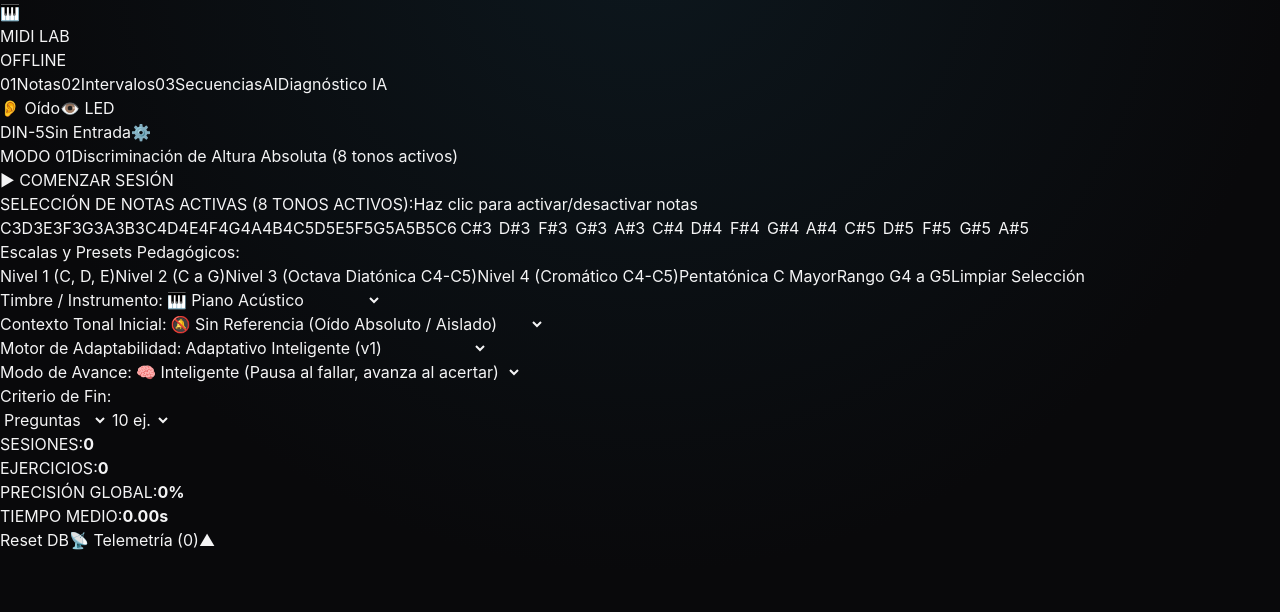
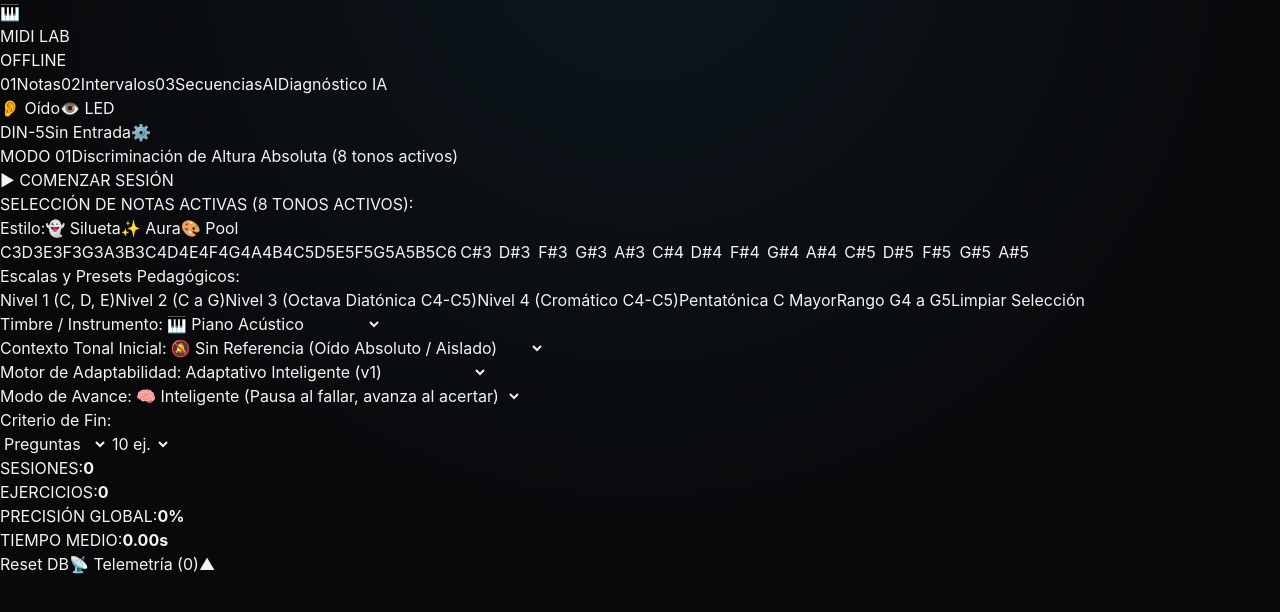
Before and after one commit to ferwargit/midi-laboratory, a React (Vite) app in the folder src/renderer/: page / in a window 1280 px wide. Shown: the top 612 px of the page. Built offline with nearby package versions, Linux system fonts and the light colour scheme.

Commit message:
feat: agregar selector de tema visual en las vistas de Piano, Secuencias y Nota Única

```diff
--- a/src/renderer/src/components/trainer/PianoKeyboard.tsx
+++ b/src/renderer/src/components/trainer/PianoKeyboard.tsx
@@ -1,6 +1,8 @@
 import React, { useState, memo } from 'react'
 import { isBlackKey, midiNoteToName } from '../../domain/music/noteUtils'
 import { NotePerformance } from '../../domain/adaptation/types'
+
+export type KeyboardVisualTheme = 'ghost_neon' | 'ambient_glow' | 'pool_heatmap'
 
 interface PianoKeyboardProps {
   keys: number[]
@@ -13,6 +15,7 @@ interface PianoKeyboardProps {
   showHeatmap?: boolean
   isInteractiveTraining?: boolean
   disabled?: boolean
+  visualTheme?: KeyboardVisualTheme
 }
 
 function PianoKeyboardComponent({
@@ -25,7 +28,8 @@ function PianoKeyboardComponent({
   performances,
   showHeatmap = false,
   isInteractiveTraining = false,
-  disabled = false
+  disabled = false,
+  visualTheme = 'ghost_neon'
 }: PianoKeyboardProps): React.ReactElement {
   const whiteKeys = keys.filter((k) => !isBlackKey(k))
   const [clickedNote, setClickedNote] = useState<number | null>(null)
@@ -48,18 +52,18 @@ function PianoKeyboardComponent({
   const getKeyStyle = (
     note: number,
     black: boolean
-  ): { bg: string; text: string; dot?: boolean; border?: string } => {
+  ): { bg: string; text: string; dot?: boolean; borderBottom?: string; opacity?: string } => {
     const isPhysicallyPressed = Array.isArray(pressedNotes) && pressedNotes.includes(note)
     const isVirtualClicked = clickedNote === note
     const isCurrentlyActive = isPhysicallyPressed || isVirtualClicked
     const isStimulusPlaying = Array.isArray(stimulusNotes) && stimulusNotes.includes(note)
 
-    // 1. PRIORIDAD: Tecla pulsada por el usuario (Ámbar Neón)
+    // 1. PRIORIDAD MÁXIMA: Tecla pulsada por el usuario (Ámbar Neón)
     if (isCurrentlyActive) {
       return {
         bg: black
-          ? 'bg-amber-400 shadow-[0_0_20px_rgba(251,191,36,1)] brightness-125'
-          : 'bg-amber-300 shadow-[0_0_25px_rgba(251,191,36,1)] brightness-125',
+          ? 'bg-amber-400 shadow-[0_0_25px_rgba(251,191,36,1)] brightness-125'
+          : 'bg-amber-300 shadow-[0_0_28px_rgba(251,191,36,1)] brightness-125',
         text: 'text-zinc-950 font-black'
       }
     }
@@ -68,68 +72,103 @@ function PianoKeyboardComponent({
     if (isStimulusPlaying) {
       return {
         bg: black
-          ? 'bg-cyan-400 shadow-[0_0_20px_rgba(34,211,238,1)] brightness-125'
-          : 'bg-cyan-300 shadow-[0_0_25px_rgba(34,211,238,1)] brightness-125',
+          ? 'bg-cyan-400 shadow-[0_0_25px_rgba(34,211,238,1)] brightness-125'
+          : 'bg-cyan-300 shadow-[0_0_28px_rgba(34,211,238,1)] brightness-125',
         text: 'text-zinc-950 font-black'
       }
     }
 
     const isNoteActive = Array.isArray(activeNotes) && activeNotes.includes(note)
 
-    // 3. HEATMAP ANALÍTICO
+    // 3. MODO HEATMAP DURANTE LA SESIÓN / RESUMEN
     if (showHeatmap) {
       const perf = performances?.get(note)
       const attempts = perf?.attempts ?? 0
       const accuracy = perf?.accuracyPercentage ?? 0
 
+      // Si ya tiene intentos evaluados
       if (attempts > 0) {
         if (accuracy >= 85) {
           return {
-            bg: black ? 'bg-emerald-600 shadow-inner' : 'bg-emerald-500 shadow-inner',
+            bg: black
+              ? 'bg-emerald-600 shadow-[inset_0_-4px_6px_rgba(0,0,0,0.5),0_0_12px_rgba(16,185,129,0.5)]'
+              : 'bg-emerald-500 shadow-[inset_0_-6px_8px_rgba(0,0,0,0.2),0_0_12px_rgba(16,185,129,0.4)]',
             text: 'text-white font-bold'
           }
         }
         if (accuracy >= 50) {
           return {
-            bg: black ? 'bg-amber-600 shadow-inner' : 'bg-amber-400 shadow-inner',
-            text: 'text-zinc-950 font-bold'
+            bg: black
+              ? 'bg-amber-600 shadow-[inset_0_-4px_6px_rgba(0,0,0,0.5),0_0_12px_rgba(245,158,11,0.5)]'
+              : 'bg-amber-400 shadow-[inset_0_-6px_8px_rgba(0,0,0,0.2),0_0_12px_rgba(245,158,11,0.4)]',
+            text: 'text-zinc-950 font-black'
           }
         }
         return {
-          bg: black ? 'bg-rose-600 shadow-inner' : 'bg-rose-500 shadow-inner',
+          bg: black
+            ? 'bg-rose-600 shadow-[inset_0_-4px_6px_rgba(0,0,0,0.5),0_0_12px_rgba(244,63,94,0.5)]'
+            : 'bg-rose-500 shadow-[inset_0_-6px_8px_rgba(0,0,0,0.2),0_0_12px_rgba(244,63,94,0.4)]',
           text: 'text-white font-bold'
         }
       }
 
+      // Si es una tecla activa pero aún con 0 intentos: aplicamos el tema visual elegido
       if (isNoteActive) {
+        if (visualTheme === 'ghost_neon') {
+          return {
+            bg: black
+              ? 'bg-gradient-to-b from-zinc-800 via-zinc-900 to-zinc-950 border-b-4 border-sky-400 shadow-[0_4px_12px_rgba(56,189,248,0.3)]'
+              : 'bg-gradient-to-b from-white via-zinc-100 to-zinc-200 border-b-4 border-sky-500 shadow-[0_4px_12px_rgba(56,189,248,0.25)]',
+            text: black ? 'text-white font-bold' : 'text-zinc-950 font-black',
+            dot: true
+          }
+        }
+
+        if (visualTheme === 'ambient_glow') {
+          return {
+            bg: black
+              ? 'bg-gradient-to-b from-zinc-800 to-zinc-950 shadow-[inset_0_4px_10px_rgba(56,189,248,0.5)]'
+              : 'bg-gradient-to-b from-white via-zinc-50 to-zinc-200 shadow-[inset_0_4px_12px_rgba(56,189,248,0.35)]',
+            text: 'text-sky-400 font-black',
+            dot: true
+          }
+        }
+
+        // pool_heatmap
         return {
           bg: black
-            ? 'bg-gradient-to-b from-zinc-800 to-zinc-950 shadow-md'
-            : 'bg-gradient-to-b from-zinc-100 via-zinc-200 to-zinc-300 shadow-sm',
-          text: black ? 'text-zinc-400' : 'text-zinc-700',
-          dot: true
+            ? 'bg-sky-900 border border-sky-500/60 shadow-[0_0_10px_rgba(56,189,248,0.4)]'
+            : 'bg-sky-950/70 border border-sky-500/50 text-sky-200',
+          text: black ? 'text-sky-100 font-bold' : 'text-sky-300 font-bold'
+        }
+      }
+
+      // Teclas inactivas durante la sesión
+      if (visualTheme === 'ghost_neon') {
+        return {
+          bg: black ? 'bg-zinc-900/60 border-zinc-900' : 'bg-zinc-800/40 border-zinc-800/50',
+          text: 'text-zinc-600 font-normal',
+          opacity: 'opacity-25'
         }
       }
 
       return {
-        bg: black
-          ? 'bg-zinc-900 border-zinc-800 text-zinc-600'
-          : 'bg-zinc-300/30 border-zinc-700/30 text-zinc-500',
-        text: black ? 'text-zinc-600' : 'text-zinc-500'
+        bg: black ? 'bg-zinc-900 border-zinc-800' : 'bg-zinc-300/30 border-zinc-700/30',
+        text: 'text-zinc-600 font-medium',
+        opacity: 'opacity-40'
       }
     }
 
-    // 4. MODO CONFIGURACIÓN PREVIA (Pool Activo)
+    // 4. MODO CONFIGURACIÓN PREVIA
     if (isNoteActive) {
       return {
         bg: black
-          ? 'bg-sky-600 shadow-[inset_0_-4px_6px_rgba(0,0,0,0.5),0_0_12px_rgba(2,132,199,0.5)]'
-          : 'bg-sky-400 shadow-[inset_0_-6px_8px_rgba(0,0,0,0.2),0_0_15px_rgba(56,189,248,0.4)]',
+          ? 'bg-sky-600 shadow-[inset_0_-4px_6px_rgba(0,0,0,0.5),0_0_15px_rgba(2,132,199,0.5)]'
+          : 'bg-sky-400 shadow-[inset_0_-6px_8px_rgba(0,0,0,0.2),0_0_18px_rgba(56,189,248,0.4)]',
         text: black ? 'text-white font-bold' : 'text-zinc-950 font-black'
       }
     }
 
-    // 5. ESTADO EN REPOSO ESTÁNDAR
     if (black) {
       return {
         bg: 'bg-gradient-to-b from-zinc-800 via-zinc-900 to-zinc-950 shadow-[0_8px_14px_rgba(0,0,0,0.7),inset_0_1px_1px_rgba(255,255,255,0.15)]',
@@ -166,15 +205,15 @@ function PianoKeyboardComponent({
               disabled={disabled}
               onClick={(): void => handleKeyInteraction(note)}
               title={`${midiNoteToName(note)} (${note})`}
-              className={`relative flex-1 h-full rounded-b-lg border-r border-zinc-400/40 last:border-r-0 flex flex-col justify-end items-center pb-2 transition-all duration-75 cursor-pointer active:translate-y-[2px] ${
+              className={`relative flex-1 h-full rounded-b-lg border-r border-zinc-400/40 last:border-r-0 flex flex-col justify-end items-center pb-2 transition-all duration-100 cursor-pointer active:translate-y-[2px] ${
                 style.bg
-              } ${style.text} ${disabled ? 'cursor-default' : ''}`}
+              } ${style.text} ${style.opacity || 'opacity-100'} ${disabled ? 'cursor-default' : ''}`}
             >
               <span className="text-[10px] md:text-xs font-bold tracking-tighter leading-none">
                 {midiNoteToName(note)}
               </span>
               {style.dot && (
-                <span className="absolute top-2.5 w-2 h-2 rounded-full bg-sky-500 shadow-[0_0_8px_rgba(56,189,248,0.8)]" />
+                <span className="absolute top-2.5 w-2 h-2 rounded-full bg-sky-400 shadow-[0_0_8px_rgba(56,189,248,0.9)]" />
               )}
             </button>
           )
@@ -202,15 +241,15 @@ function PianoKeyboardComponent({
                   left: `${leftPercent}%`,
                   width: `${blackKeyWidthPercent}%`
                 }}
-                className={`absolute top-0 h-[64%] rounded-b-md z-20 flex flex-col justify-end items-center pb-1.5 transition-all duration-75 cursor-pointer border-x border-b border-black/80 active:translate-y-[2px] ${
+                className={`absolute top-0 h-[64%] rounded-b-md z-20 flex flex-col justify-end items-center pb-1.5 transition-all duration-100 cursor-pointer border-x border-b border-black/80 active:translate-y-[2px] ${
                   style.bg
-                } ${style.text} ${disabled ? 'cursor-default' : ''}`}
+                } ${style.text} ${style.opacity || 'opacity-100'} ${disabled ? 'cursor-default' : ''}`}
               >
                 <span className="text-[8px] md:text-[9px] font-semibold tracking-tight leading-none scale-90">
                   {midiNoteToName(note)}
                 </span>
                 {style.dot && (
-                  <span className="absolute top-2 w-1.5 h-1.5 rounded-full bg-sky-400 shadow-[0_0_6px_rgba(56,189,248,0.9)]" />
+                  <span className="absolute top-2 w-1.5 h-1.5 rounded-full bg-sky-400 shadow-[0_0_8px_rgba(56,189,248,1)]" />
                 )}
               </button>
             )
--- a/src/renderer/src/components/views/IntervalsView.tsx
+++ b/src/renderer/src/components/views/IntervalsView.tsx
@@ -1,11 +1,11 @@
-import React from 'react'
+import React, { useState } from 'react'
 import { UseIntervalTrainerReturn } from '../../hooks/useIntervalTrainer'
 import { getIntervalDefinition } from '../../domain/music/intervals'
 import { ADVANCE_MODE_OPTIONS, AdvanceMode, SessionLimitType } from '../../domain/exercise/types'
 import { midiNoteToName } from '../../domain/music/noteUtils'
 import { Card } from '../ui/Card'
 import { Button } from '../ui/Button'
-import { PianoKeyboard } from '../trainer/PianoKeyboard'
+import { PianoKeyboard, KeyboardVisualTheme } from '../trainer/PianoKeyboard'
 import { IntervalFeedbackPanel } from '../trainer/IntervalFeedbackPanel'
 import { IntervalSummaryCard } from '../trainer/IntervalSummaryCard'
 
@@ -30,6 +30,8 @@ export function IntervalsView({
   stimulusNotes = [],
   onVirtualKeyPress
 }: IntervalsViewProps): React.ReactElement {
+  const [visualTheme, setVisualTheme] = useState<KeyboardVisualTheme>('ghost_neon')
+
   const liveActiveNotes = trainer.isSessionActive
     ? trainer.firstNotePlayed !== null
       ? [trainer.firstNotePlayed]
@@ -46,12 +48,11 @@ export function IntervalsView({
     return `Pregunta ${trainer.currentQuestionIndex} de ${trainer.sessionQuestionsCount}`
   }
 
-  // 1. PANTALLA DE RESULTADOS
   if (trainer.isSessionFinished) {
     return (
       <IntervalSummaryCard
         history={trainer.sessionHistory}
-        onRepeatSession={trainer.startSession}
+        onRepeatSession={(): void => trainer.startSession()}
         onTrainWeakOnly={trainer.trainWeakIntervalsOnly}
         onResetToConfig={trainer.resetToConfig}
       />
@@ -60,7 +61,7 @@ export function IntervalsView({
 
   return (
     <div className="space-y-3">
-      {/* 2. CABECERA DINÁMICA (h-14 ESTANDARIZADA) */}
+      {/* CABECERA DINÁMICA */}
       <div className="flex justify-between items-center bg-zinc-900/60 backdrop-blur-xl border border-zinc-800/80 px-4 py-2.5 rounded-2xl shadow-lg h-14">
         <div className="flex items-center gap-3 font-mono">
           <span className="px-2 py-0.5 rounded-md bg-sky-950/80 border border-sky-800 text-sky-300 text-xs font-bold">
@@ -96,7 +97,7 @@ export function IntervalsView({
         </div>
       </div>
 
-      {/* 3. DISPLAY OLED HUD (SOLO VISIBLE CUANDO HAY SESIÓN ACTIVA) */}
+      {/* DISPLAY OLED HUD */}
       {trainer.isSessionActive && (
         <IntervalFeedbackPanel
           isSessionActive={trainer.isSessionActive}
@@ -109,7 +110,7 @@ export function IntervalsView({
         />
       )}
 
-      {/* 4. PIANO HERO CENTRAL (ANCLADO EN POSICIÓN IDÉNTICA) */}
+      {/* PIANO HERO CON SELECTOR DE TEMA VISUAL */}
       <div className="space-y-1.5">
         <div className="flex justify-between items-center text-xs font-mono text-zinc-400 px-1">
           <span>
@@ -119,9 +120,28 @@ export function IntervalsView({
                 : `🎹 PASO 2: [1ª Nota: ${midiNoteToName(trainer.firstNotePlayed!)}] ➔ TOCA LA 2ª NOTA DEL INTERVALO:`
               : `RANGO DE NOTAS BASE DE PARTIDA (${trainer.rootRangeNotes.length} TONOS):`}
           </span>
-          {!trainer.isSessionActive && (
-            <span className="text-xs text-zinc-500">Selecciona las notas base posibles</span>
-          )}
+
+          <div className="flex items-center gap-1 bg-zinc-950/90 p-1 rounded-xl border border-zinc-800/80 text-[10px] select-none">
+            <span className="text-zinc-500 px-1 uppercase font-semibold">Estilo:</span>
+            {[
+              ['ghost_neon', '👻 Silueta'],
+              ['ambient_glow', '✨ Aura'],
+              ['pool_heatmap', '🎨 Pool']
+            ].map(([mode, label]) => (
+              <button
+                key={mode}
+                type="button"
+                onClick={(): void => setVisualTheme(mode as KeyboardVisualTheme)}
+                className={`px-2 py-0.5 rounded-md font-bold transition-all cursor-pointer ${
+                  visualTheme === mode
+                    ? 'bg-sky-600 text-white shadow-[0_0_8px_rgba(56,189,248,0.4)]'
+                    : 'text-zinc-400 hover:text-zinc-200'
+                }`}
+              >
+                {label}
+              </button>
+            ))}
+          </div>
         </div>
 
         <PianoKeyboard
@@ -132,10 +152,11 @@ export function IntervalsView({
           isInteractiveTraining={trainer.isSessionActive}
           onPlayNoteVirtual={onVirtualKeyPress}
           onToggleNote={!trainer.isSessionActive ? trainer.toggleRootNote : undefined}
+          visualTheme={visualTheme}
         />
       </div>
 
-      {/* 5. DECK DE CONFIGURACIÓN */}
+      {/* DECK DE CONFIGURACIÓN */}
       {!trainer.isSessionActive && (
         <Card className="bg-zinc-900/60 backdrop-blur-xl border border-zinc-800/80 p-4 space-y-4 rounded-2xl">
           <div>
@@ -279,7 +300,7 @@ export function IntervalsView({
         </Card>
       )}
 
-      {/* 6. TELEMETRÍA EN VIVO */}
+      {/* TELEMETRÍA EN VIVO */}
       {trainer.isSessionActive && (
         <div className="grid grid-cols-3 gap-2.5 font-mono text-center select-none">
           <div className="bg-zinc-950/80 p-2.5 rounded-xl border border-zinc-800/80">
--- a/src/renderer/src/components/views/SequencesView.tsx
+++ b/src/renderer/src/components/views/SequencesView.tsx
@@ -1,9 +1,9 @@
-import React from 'react'
+import React, { useState } from 'react'
 import { UseSequenceTrainerReturn } from '../../hooks/useSequenceTrainer'
 import { ADVANCE_MODE_OPTIONS, AdvanceMode, SessionLimitType } from '../../domain/exercise/types'
 import { Card } from '../ui/Card'
 import { Button } from '../ui/Button'
-import { PianoKeyboard } from '../trainer/PianoKeyboard'
+import { PianoKeyboard, KeyboardVisualTheme } from '../trainer/PianoKeyboard'
 import { SequenceFeedbackPanel } from '../trainer/SequenceFeedbackPanel'
 import { SequenceSummaryCard } from '../trainer/SequenceSummaryCard'
 
@@ -28,6 +28,8 @@ export function SequencesView({
   stimulusNotes = [],
   onVirtualKeyPress
 }: SequencesViewProps): React.ReactElement {
+  const [visualTheme, setVisualTheme] = useState<KeyboardVisualTheme>('ghost_neon')
+
   const getSessionProgressLabel = (): string => {
     if (trainer.sessionLimitType === 'time') {
       return `⏳ Tiempo: ${formatTime(trainer.timeRemainingSeconds)} (Frase ${trainer.currentQuestionIndex})`
@@ -38,12 +40,11 @@ export function SequencesView({
     return `Frase ${trainer.currentQuestionIndex} de ${trainer.sessionQuestionsCount}`
   }
 
-  // 1. PANTALLA DE RESULTADOS
   if (trainer.isSessionFinished) {
     return (
       <SequenceSummaryCard
         history={trainer.sessionHistory}
-        onRepeatSession={trainer.startSession}
+        onRepeatSession={(): void => trainer.startSession()}
         onTrainWeakOnly={trainer.trainWeakMotifsOnly}
         onResetToConfig={trainer.resetToConfig}
       />
@@ -52,7 +53,7 @@ export function SequencesView({
 
   return (
     <div className="space-y-3">
-      {/* 2. CABECERA DINÁMICA (h-14 ESTANDARIZADA) */}
+      {/* CABECERA DINÁMICA */}
       <div className="flex justify-between items-center bg-zinc-900/60 backdrop-blur-xl border border-zinc-800/80 px-4 py-2.5 rounded-2xl shadow-lg h-14">
         <div className="flex items-center gap-3 font-mono">
           <span className="px-2 py-0.5 rounded-md bg-sky-950/80 border border-sky-800 text-sky-300 text-xs font-bold">
@@ -88,7 +89,7 @@ export function SequencesView({
         </div>
       </div>
 
-      {/* 3. DISPLAY OLED HUD */}
+      {/* DISPLAY OLED HUD */}
       {trainer.isSessionActive && (
         <SequenceFeedbackPanel
           isSessionActive={trainer.isSessionActive}
@@ -100,7 +101,7 @@ export function SequencesView({
         />
       )}
 
-      {/* 4. PIANO HERO CENTRAL (ANCLADO EN POSICIÓN IDÉNTICA) */}
+      {/* PIANO HERO CON SELECTOR DE TEMA VISUAL */}
       <div className="space-y-1.5">
         <div className="flex justify-between items-center text-xs font-mono text-zinc-400 px-1">
           <span>
@@ -108,11 +109,28 @@ export function SequencesView({
               ? `🎹 ENTRADA SECUENCIAL EN FP-8 (${trainer.capturedNotes.length}/${trainer.sequenceLength} NOTAS CAPTURADAS):`
               : `NOTAS CANDIDATAS DISPONIBLES (${trainer.customCandidateNotes.length} TONOS):`}
           </span>
-          {!trainer.isSessionActive && (
-            <span className="text-xs text-zinc-500">
-              Selecciona el pool de notas para las frases
-            </span>
-          )}
+
+          <div className="flex items-center gap-1 bg-zinc-950/90 p-1 rounded-xl border border-zinc-800/80 text-[10px] select-none">
+            <span className="text-zinc-500 px-1 uppercase font-semibold">Estilo:</span>
+            {[
+              ['ghost_neon', '👻 Silueta'],
+              ['ambient_glow', '✨ Aura'],
+              ['pool_heatmap', '🎨 Pool']
+            ].map(([mode, label]) => (
+              <button
+                key={mode}
+                type="button"
+                onClick={(): void => setVisualTheme(mode as KeyboardVisualTheme)}
+                className={`px-2 py-0.5 rounded-md font-bold transition-all cursor-pointer ${
+                  visualTheme === mode
+                    ? 'bg-sky-600 text-white shadow-[0_0_8px_rgba(56,189,248,0.4)]'
+                    : 'text-zinc-400 hover:text-zinc-200'
+                }`}
+              >
+                {label}
+              </button>
+            ))}
+          </div>
         </div>
 
         <PianoKeyboard
@@ -123,10 +141,11 @@ export function SequencesView({
           isInteractiveTraining={trainer.isSessionActive}
           onPlayNoteVirtual={onVirtualKeyPress}
           onToggleNote={!trainer.isSessionActive ? trainer.toggleCustomNote : undefined}
+          visualTheme={visualTheme}
         />
       </div>
 
-      {/* 5. DECK DE CONFIGURACIÓN */}
+      {/* DECK DE CONFIGURACIÓN */}
       {!trainer.isSessionActive && (
         <Card className="bg-zinc-900/60 backdrop-blur-xl border border-zinc-800/80 p-4 space-y-4 rounded-2xl">
           <div>
@@ -242,7 +261,7 @@ export function SequencesView({
         </Card>
       )}
 
-      {/* 6. TELEMETRÍA EN VIVO */}
+      {/* TELEMETRÍA EN VIVO */}
       {trainer.isSessionActive && (
         <div className="grid grid-cols-3 gap-2.5 font-mono text-center select-none">
           <div className="bg-zinc-950/80 p-2.5 rounded-xl border border-zinc-800/80">
--- a/src/renderer/src/components/views/SingleNoteView.tsx
+++ b/src/renderer/src/components/views/SingleNoteView.tsx
@@ -1,4 +1,4 @@
-import React from 'react'
+import React, { useState } from 'react'
 import { UseSingleNoteTrainerReturn } from '../../hooks/useSingleNoteTrainer'
 import { EXERCISE_PRESETS } from '../../domain/music/presets'
 import { AVAILABLE_STRATEGIES } from '../../domain/adaptation/adaptiveEngine'
@@ -9,7 +9,7 @@ import { TONAL_CONTEXT_OPTIONS, TonalContextMode } from '../../domain/music/tona
 import { midiNoteToName } from '../../domain/music/noteUtils'
 import { Card } from '../ui/Card'
 import { Button } from '../ui/Button'
-import { PianoKeyboard } from '../trainer/PianoKeyboard'
+import { PianoKeyboard, KeyboardVisualTheme } from '../trainer/PianoKeyboard'
 import { FeedbackPanel } from '../trainer/FeedbackPanel'
 
 interface SingleNoteViewProps {
@@ -33,6 +33,8 @@ export function SingleNoteView({
   stimulusNotes = [],
   onVirtualKeyPress
 }: SingleNoteViewProps): React.ReactElement {
+  const [visualTheme, setVisualTheme] = useState<KeyboardVisualTheme>('ghost_neon')
+
   const weakNotesList = Array.from(trainer.performances.values())
     .filter((p) => p.attempts > 0 && p.accuracyPercentage < 85)
     .map((p) => ({
@@ -72,7 +74,7 @@ export function SingleNoteView({
                 🎯 Reforzar Débiles ({weakNotesList.length})
               </Button>
             )}
-            <Button variant="primary" size="sm" onClick={trainer.startSession}>
+            <Button variant="primary" size="sm" onClick={(): void => trainer.startSession()}>
               🔄 Repetir Sesión
             </Button>
             <Button variant="secondary" size="sm" onClick={trainer.resetToConfig}>
@@ -97,6 +99,7 @@ export function SingleNoteView({
             performances={trainer.performances}
             showHeatmap={true}
             disabled={true}
+            visualTheme={visualTheme}
           />
         </div>
 
@@ -173,7 +176,7 @@ export function SingleNoteView({
         />
       )}
 
-      {/* PIANO HERO CENTRAL */}
+      {/* PIANO HERO CON SELECTOR DE TEMA VISUAL */}
       <div className="space-y-1.5">
         <div className="flex justify-between items-center text-xs font-mono text-zinc-400 px-1">
           <span>
@@ -181,9 +184,29 @@ export function SingleNoteView({
               ? '🎹 ENTRADA MIDI EN VIVO (TOCA EN EL FP-8 O CLIC VIRTUAL):'
               : `SELECCIÓN DE NOTAS ACTIVAS (${trainer.activeNotes.length} TONOS ACTIVOS):`}
           </span>
-          {!trainer.isSessionActive && (
-            <span className="text-xs text-zinc-500">Haz clic para activar/desactivar notas</span>
-          )}
+
+          {/* SELECTOR DE ESTILO VISUAL DEL PIANO */}
+          <div className="flex items-center gap-1 bg-zinc-950/90 p-1 rounded-xl border border-zinc-800/80 text-[10px] select-none">
+            <span className="text-zinc-500 px-1 uppercase font-semibold">Estilo:</span>
+            {[
+              ['ghost_neon', '👻 Silueta'],
+              ['ambient_glow', '✨ Aura'],
+              ['pool_heatmap', '🎨 Pool']
+            ].map(([mode, label]) => (
+              <button
+                key={mode}
+                type="button"
+                onClick={(): void => setVisualTheme(mode as KeyboardVisualTheme)}
+                className={`px-2 py-0.5 rounded-md font-bold transition-all cursor-pointer ${
+                  visualTheme === mode
+                    ? 'bg-sky-600 text-white shadow-[0_0_8px_rgba(56,189,248,0.4)]'
+                    : 'text-zinc-400 hover:text-zinc-200'
+                }`}
+              >
+                {label}
+              </button>
+            ))}
+          </div>
         </div>
 
         <PianoKeyboard
@@ -196,10 +219,11 @@ export function SingleNoteView({
           onToggleNote={!trainer.isSessionActive ? trainer.toggleNote : undefined}
           performances={trainer.isSessionActive ? trainer.performances : undefined}
           showHeatmap={trainer.isSessionActive}
+          visualTheme={visualTheme}
         />
       </div>
 
-      {/* DECK DE CONFIGURACIÓN CON SELECTOR DE CONTEXTO TONAL */}
+      {/* DECK DE CONFIGURACIÓN */}
       {!trainer.isSessionActive && (
         <Card className="bg-zinc-900/60 backdrop-blur-xl border border-zinc-800/80 p-4 space-y-4 rounded-2xl">
           <div>
@@ -257,7 +281,7 @@ export function SingleNoteView({
               </select>
             </div>
 
-            {/* 2. Contexto Tonal / Cadencia */}
+            {/* 2. Contexto Tonal Dinámico */}
             <div>
               <label className="block text-xs uppercase text-purple-400 mb-1 font-bold">
                 Contexto Tonal Inicial:
```
Also changed, not shown: src/renderer/src/domain/music/tonalContext.ts (+6 -9 lines), 1 other file (tests, documents, lock files or other folders).
